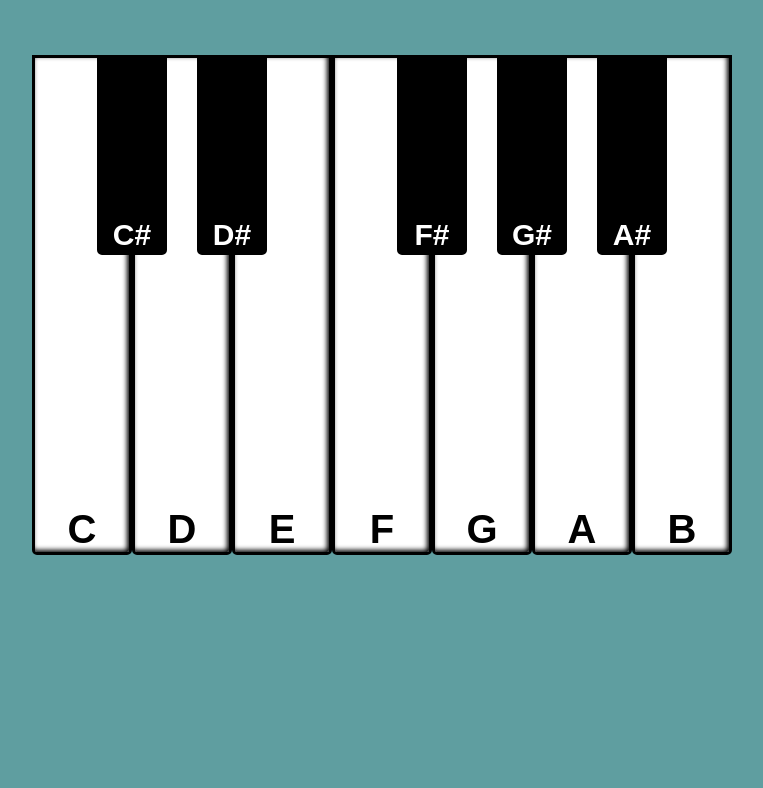
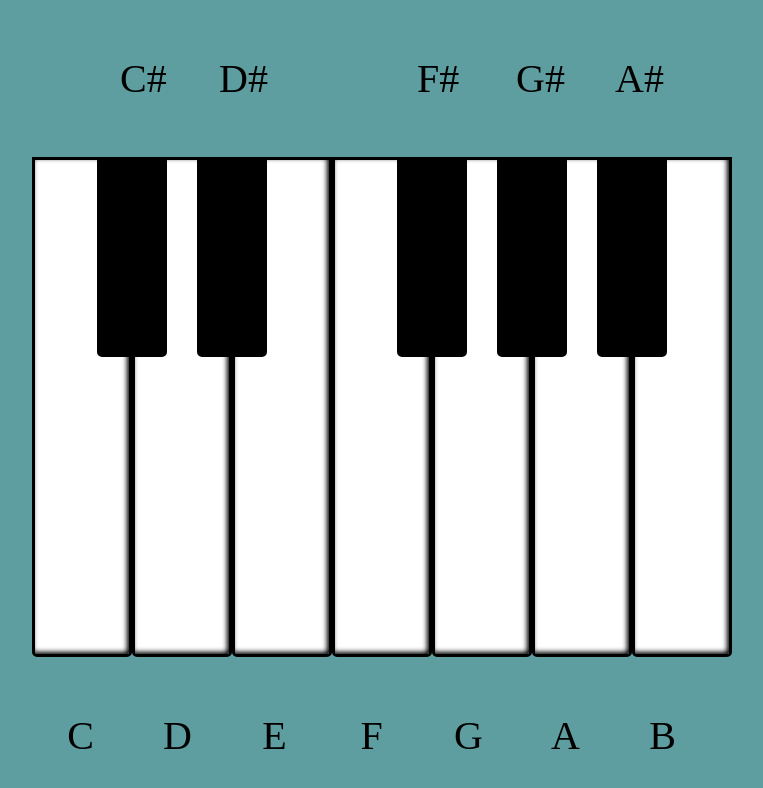
Before and after one commit to ArtemIgnatiev908976/Piano, a plain HTML site: page index.html in a window 1280 px wide. Shown: the whole page, without its empty margins (258-1021 px from the left). Drawn offline with Linux system fonts and the light colour scheme.

Commit message:
init: вынес буквы отдельно от клавиш

```diff
--- a/index.html
+++ b/index.html
@@ -9,21 +9,43 @@
     <link rel="stylesheet" href="style.css">
 </head>
 <body>
+<div class="piano-names__blockBlack">
+    <div class="piano-names__keysBlack"></div>
+    <div class="piano-names__keysBlack">C#</div>
+    <div class="piano-names__keysBlack">D#</div>
+    <div class="piano-names__keysBlack"></div>
+    <div class="piano-names__keysBlack">F#</div>
+    <div class="piano-names__keysBlack">G#</div>
+    <div class="piano-names__keysBlack">A#</div>
 
+</div>
 <div class="piano">
-    <div class="key key-w" data-note="C">C</div>
-    <div class="key key-b" data-note="Cs">C#</div>
-    <div class="key key-w" data-note="D">D</div>
-    <div class="key key-b" data-note="Ds">D#</div>
-    <div class="key key-w" data-note="E">E</div>
-    <div class="key key-w" data-note="F">F</div>
-    <div class="key key-b" data-note="Fs">F#</div>
-    <div class="key key-w" data-note="G">G</div>
-    <div class="key key-b" data-note="Gs">G#</div>
-    <div class="key key-w" data-note="A">A</div>
-    <div class="key key-b" data-note="As">A#</div>
-    <div class="key key-w" data-note="B">B</div>
 
+    <div class="key key-w" data-note="C"></div>
+    <div class="key key-b" data-note="Cs"></div>
+    <div class="key key-w" data-note="D"></div>
+    <div class="key key-b" data-note="Ds"></div>
+    <div class="key key-w" data-note="E"></div>
+    <div class="key key-w" data-note="F"></div>
+    <div class="key key-b" data-note="Fs"></div>
+    <div class="key key-w" data-note="G"></div>
+    <div class="key key-b" data-note="Gs"></div>
+    <div class="key key-w" data-note="A"></div>
+    <div class="key key-b" data-note="As"></div>
+    <div class="key key-w" data-note="B"></div>
+
+
+</div>
+
+
+<div class="piano-names__blockWhite">
+    <div class="piano-names__keysWhite">C</div>
+    <div class="piano-names__keysWhite">D</div>
+    <div class="piano-names__keysWhite">E</div>
+    <div class="piano-names__keysWhite">F</div>
+    <div class="piano-names__keysWhite">G</div>
+    <div class="piano-names__keysWhite">A</div>
+    <div class="piano-names__keysWhite">B</div>
 
 </div>
 
--- a/style.css
+++ b/style.css
@@ -15,6 +15,32 @@ body{
     margin: 55px auto;
     display: flex;
 }
+.piano-names__blockBlack {
+    width: 722px;
+
+    margin: 55px auto;
+    display: flex;
+}
+.piano-names__keysBlack {
+    width: 99px;
+    height: 100%;
+    font-size: 40px;
+}
+.piano-names__blockWhite{
+    width: 700px;
+
+    margin: 55px auto;
+    display: flex;
+}
+
+.piano-names__keysWhite {
+    width: 97px;
+    height: 100%;
+    text-align: center;
+    font-size: 40px;
+}
+
+
 
 .key{
     width: 100px;
```
